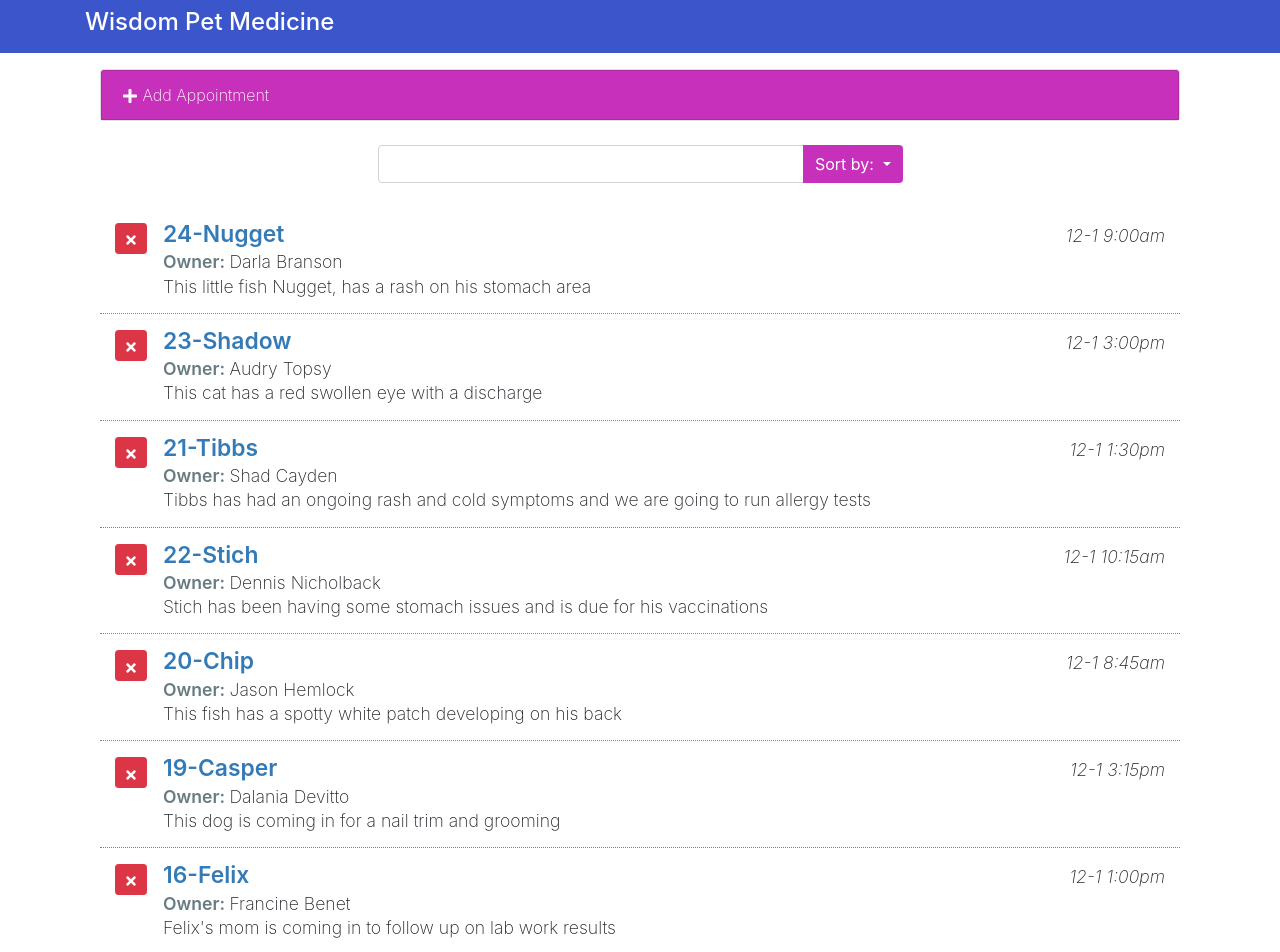
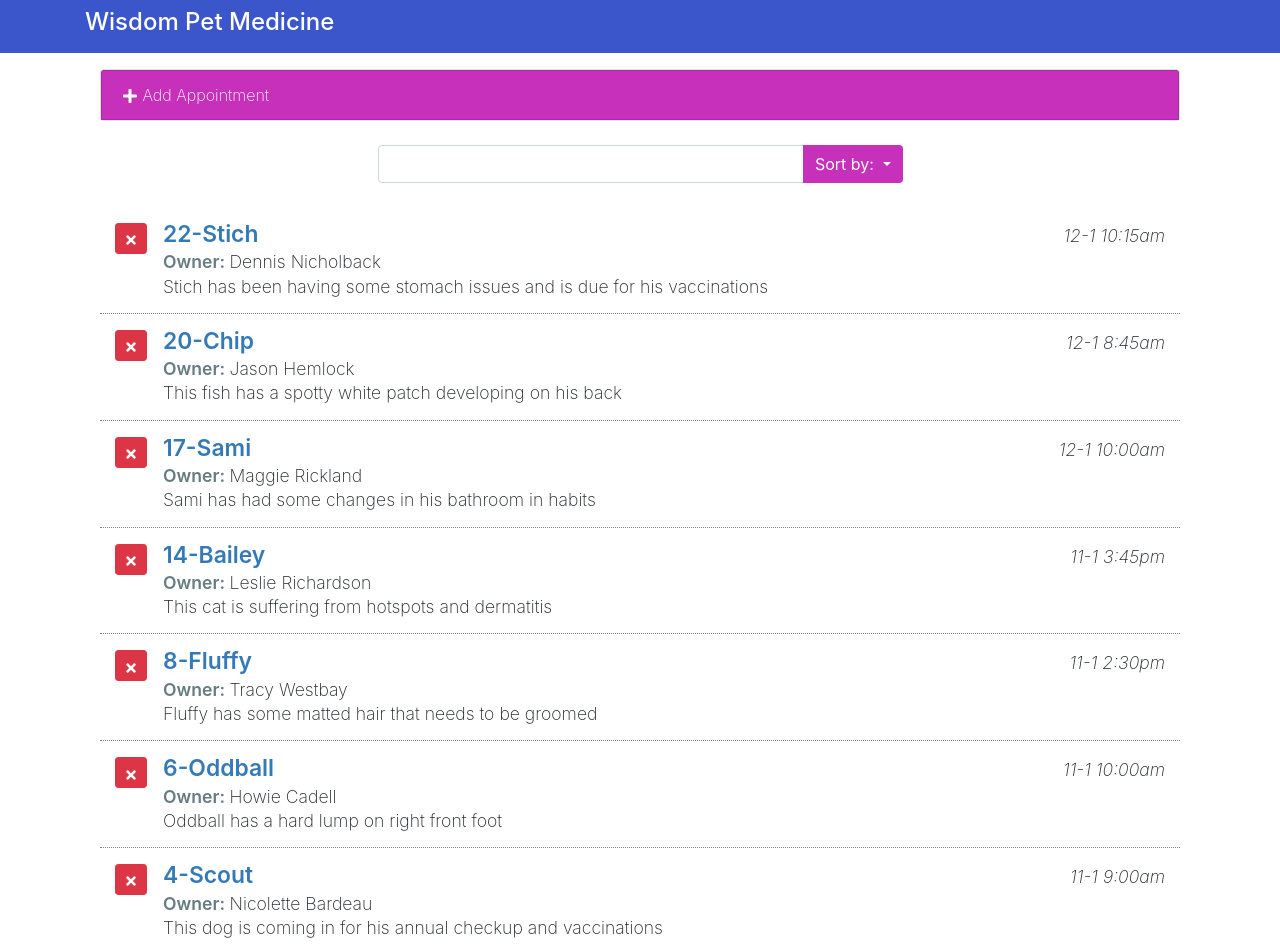
Before and after one commit to kwarodom/learnreactinterface, a React (Create React App) app: page / in a window 1280 px wide. Shown: the top 952 px of the page. Built offline with nearby package versions, Linux system fonts and the light colour scheme.

Commit message:
4.4 Building the search

```diff
--- a/src/components/App.js
+++ b/src/components/App.js
@@ -16,7 +16,8 @@ class App extends Component {
       lastIndex: 0,
       formDisplay: false,
       orderBy: "aptDate",
-      orderDir: "desc"
+      orderDir: "desc",
+      filterText: 'ba'
     }
     this.deleteAppointment = this.deleteAppointment.bind(this);
     this.toggleForm = this.toggleForm.bind(this);
@@ -84,7 +85,7 @@ class App extends Component {
       order = -1;
     }
 
-    filteredApts.sort((a,b) => {
+    filteredApts =  filteredApts.sort((a,b) => {
       if (a[this.state.orderBy].toLowerCase() <
           b[this.state.orderBy].toLowerCase()
           ) {
@@ -92,6 +93,12 @@ class App extends Component {
           } else {
             return 1 * order;
           }
+    }).filter(eachItem => {
+      return(
+        eachItem['petName'].toLowerCase().includes(this.state.filterText.toLowerCase()) ||
+        eachItem['ownerName'].toLowerCase().includes(this.state.filterText.toLowerCase()) ||
+        eachItem['aptNotes'].toLowerCase().includes(this.state.filterText.toLowerCase())
+      );
     });
 
     return (
```
